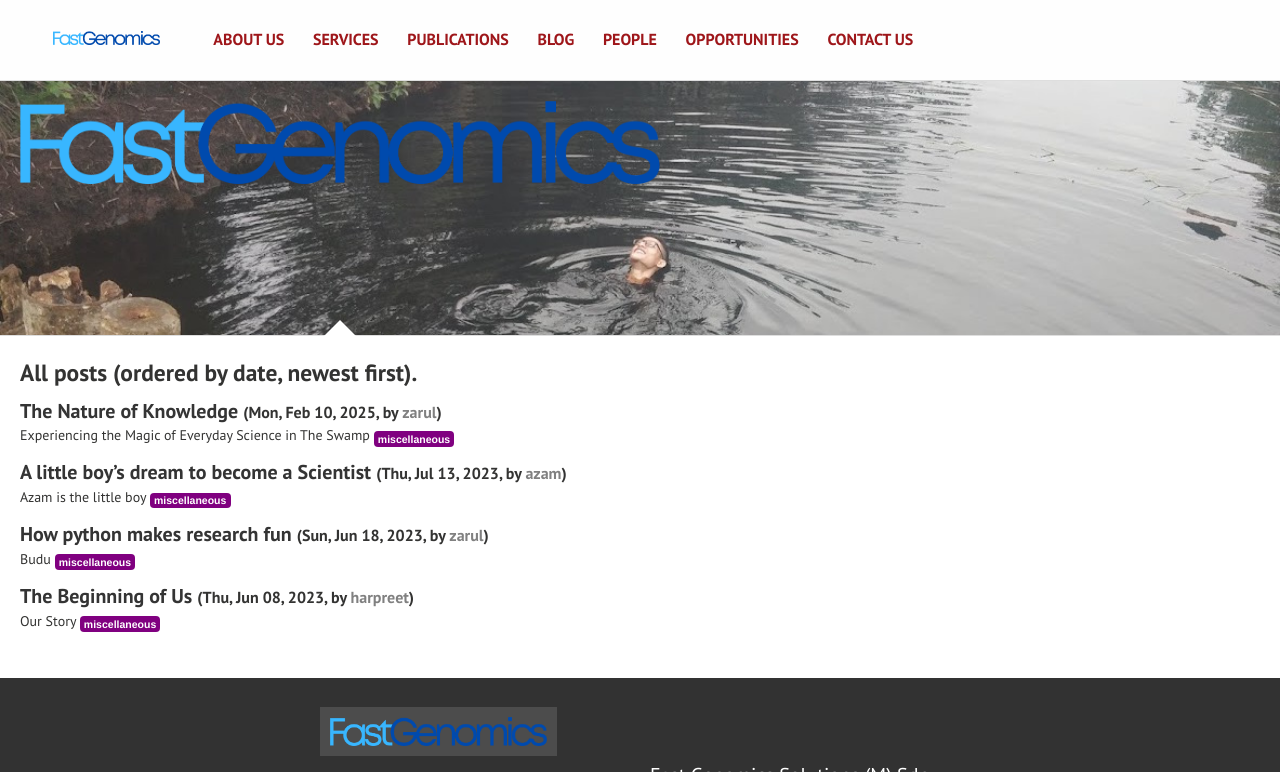
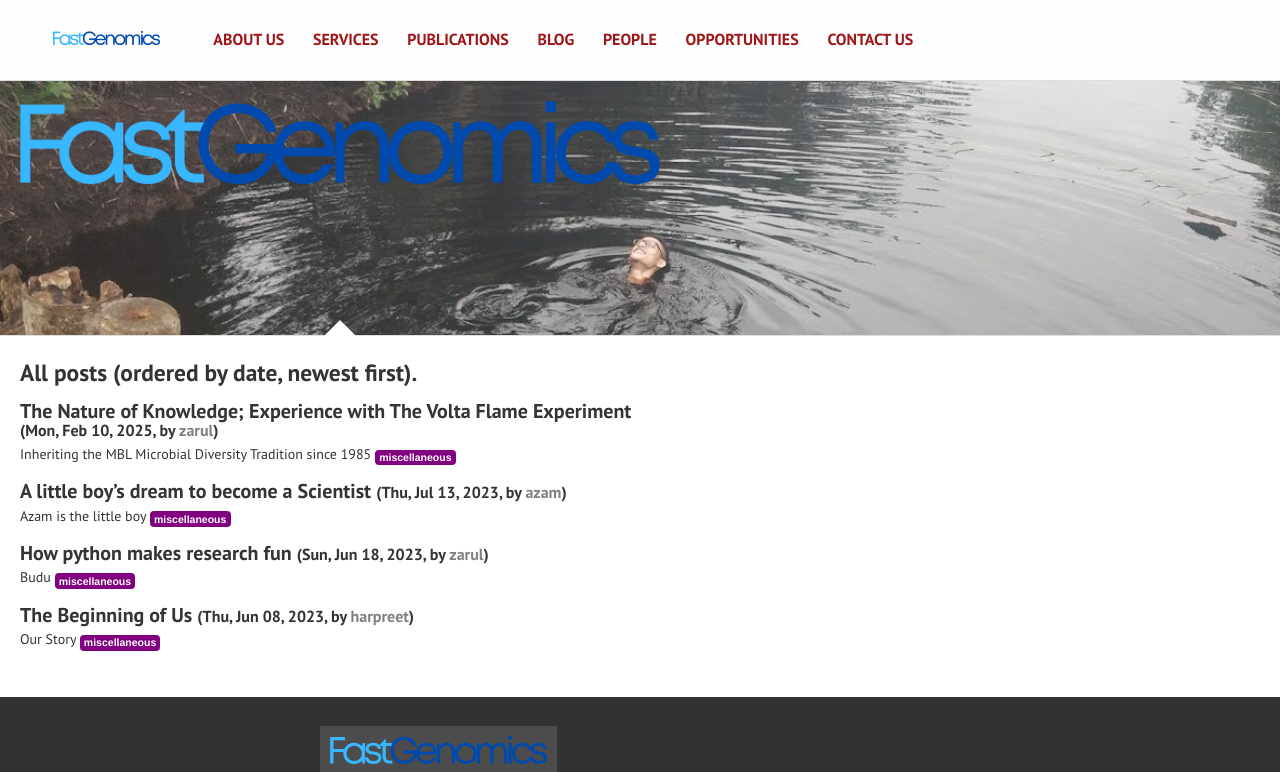
Before and after one commit to ZarulHanifah/ZarulHanifah.github.io, a Jekyll site: the page built from posts/index.md, in a window 1280 px wide, cut to the strip 0-772 px from the top of the page. Built offline with Jekyll 4.4.1, drawn with Linux system fonts in a browser that asks for light colours; nearby versions of some CDN libraries; some web fonts are replaced; comment, search, counter and statistics services are not loaded.

Commit message:
Add references, Add short boom video, Edit writing, Add feature figure

```diff
--- a/_posts/miscellaneous/2025-02-10-the-nature-of-knowledge.md
+++ b/_posts/miscellaneous/2025-02-10-the-nature-of-knowledge.md
@@ -1,9 +1,9 @@
 ---
 layout: post
 authors: [zarul]
-title: "The Nature of Knowledge"
-excerpt: "Experiencing the Magic of Everyday Science in The Swamp"
-modified: 2025-02-10
+title: "The Nature of Knowledge; Experience with The Volta Flame Experiment"
+excerpt: "Inheriting the MBL Microbial Diversity Tradition since 1985"
+modified: 2025-02-11
 tags: [volta, internship, science]
 categories: [miscellaneous]
 comments: true
@@ -14,14 +14,15 @@ image:
   feature: miscellaneous/2025-02-10-the-nature-of-knowledge/feature.jpg
 ---
 
+<p class="warning"><b>Disclaimer:</b><br>The Volta flame experiment is an exciting demonstration of microbial activity and methane combustion, but it involves flammable gases and open flames, which can be hazardous. If you attempt this experiment, ensure proper safety precautions, conduct it in a well-ventilated outdoor area, and have fire suppression measures on hand. Always follow local regulations and, if possible, seek guidance from experienced individuals. Science should be thrilling, but <b>safety always comes first!</b></p>
+
+
 # Before It Was Written, It Was Lived.
 If you want to learn something, just read the textbook—at least, that’s what we’re told. Textbooks are vast collections of what humanity has discovered, serving as references for lecturers and researchers (though for many students today, ChatGPT has taken that role). But knowledge doesn’t begin in books; it begins in experience.
 
 Long before writing existed, our ancestors discovered fire. They watched the skies, traced the patterns of stars, and learned the rhythms of the land. Through generations of trial and observation, they cultivated crops, found healing in herbs, and passed down their wisdom, long before the first textbooks were written.
 
-<mark>Add picture here</mark>
-
-That same curiosity, the act of observing nature closely, has shaped modern science. Gregor Mendel, in his monastery’s garden, noticed patterns in how pea plants inherited traits. He wasn’t studying genetics—the field of genetics didn’t exist yet—but his meticulous observations laid its foundation. Galileo, studying the heavens, saw Venus go through phases like the Moon, a quiet revelation that defied the prevailing belief of the Church that Earth was the center of everything.
+That same curiosity, the act of observing nature closely, has shaped modern science. Galileo, studying the heavens, saw Venus go through phases like the Moon, a quiet revelation that defied the prevailing belief of the Church that Earth was the center of everything. Gregor Mendel, in his monastery’s garden, noticed patterns in how pea plants inherited traits. He wasn’t studying genetics—the field of genetics didn’t exist yet—but his meticulous observations laid its foundation.
 
 All knowledge, before it is recorded, is first an experience—an encounter with nature, a moment of discovery, the pulse of the unknown felt through careful and relentless observation.
 
@@ -88,13 +89,15 @@ We got down into the water with the funnel, disturbed the sediment, ignited it
 
 Maybe we picked the wrong spot. Maybe we didn’t collect enough gas. We kept trying, failing again and again—until finally, we got a BOOM.
 
-<mark>AZAM: add video boom here</mark>
+<p class="notice" style="max-width: 605px;min-width: 325px;">
+<iframe style="max-width: 605px;min-width: 325px;" src="https://www.youtube.com/embed/BAF1ue21zE4" title="Trial run Volta experiment" frameborder="0" allow="accelerometer; autoplay; clipboard-write; encrypted-media; gyroscope; picture-in-picture; web-share" referrerpolicy="strict-origin-when-cross-origin" allowfullscreen></iframe>
+</p>
 
 It was exciting! But all we got was the sound—we couldn’t see any flames. I heard it, or at least I thought I did... I asked the others, and they all heard it too, so at least I wasn’t imagining things.
 
 We decided to try a different site. This time, I adjusted the funnel setup, making sure there were no leaks. We tried again—another boom, then another—but still, no flame.
 
-We tried a silly trick to collect the gas. This was probably how it looked like to the fishes underwater:
+We tried a silly trick to collect the gas. This was probably how we looked like to the fishes underwater:
 
 <div style="display: flex; justify-content: center;">
     <iframe src="https://giphy.com/embed/xWazTCAcI7m2A" width="240" height="240" style="" frameBorder="0" class="giphy-embed" allowFullScreen></iframe>
@@ -141,3 +144,10 @@ That’s why this experience felt so special. The excitement of discovery was co
 The Volta Flame experiment is such a simple but powerful demonstration of microbiology’s impact. It’s a reminder that we are living in a microbial world, even if we can’t see it. In retracing the steps of Alessandro Volta, I can’t help but wonder—how did he feel when he first saw the flames dance above the swamp gas? Did people think he was crazy for venturing into the marshes of Lago Maggiore to trap invisible gases? I would love to read his own words about this moment, but I haven’t been able to find them.
 
 Maybe that’s part of the adventure—rediscovering the same wonders that once inspired the scientists before us. Hoping for more adventures to come!
+
+# References
+
+<ul>
+  <li>Axpo. The Twitching of Dead Frogs. Axpo, <a href="https://www.axpo.com/lu/en/about-us/magazine.detail.html/magazine/energy-market/the-twitching-of-dead-frogs.html">https://www.axpo.com/lu/en/about-us/magazine.detail.html/magazine/energy-market/the-twitching-of-dead-frogs.html</a>.</li>
+  <li>Martin Dworkin, David Gutnick, Sergei Winogradsky: a founder of modern microbiology and the first microbial ecologist, FEMS Microbiology Reviews, Volume 36, Issue 2, March 2012, Pages 364–379, <a href="https://doi.org/10.1111/j.1574-6976.2011.00299.x">https://doi.org/10.1111/j.1574-6976.2011.00299.x</a></li>
+</ul>
```
Also changed, not shown: images/miscellaneous/2025-02-10-the-nature-of-knowledge/feature.jpg, 11 other files.
